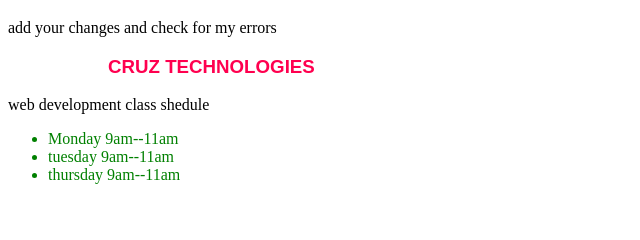
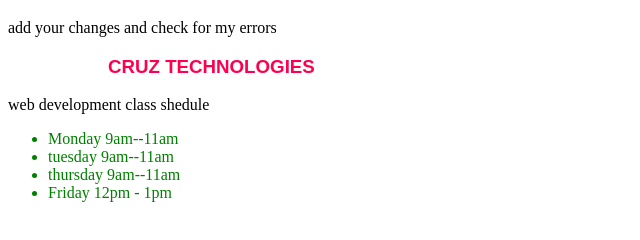
Before and after one commit to Abah-Emmanuel-Adah11/New_Project_collaborate, a plain HTML site: page index.html in a window 1280 px wide. Shown: the part 354-594 px from the top of the page, without its empty margins (0-640 px from the left). Drawn offline with Linux system fonts and the light colour scheme.

Commit message:
Update index.html

```diff
--- a/index.html
+++ b/index.html
@@ -21,6 +21,7 @@
             <li>Monday 9am--11am</li>
             <li>tuesday 9am--11am</li>
             <li>thursday 9am--11am</li>
+            <li>Friday 12pm - 1pm</li>
         </ul>
     </div>
 </body>
```
